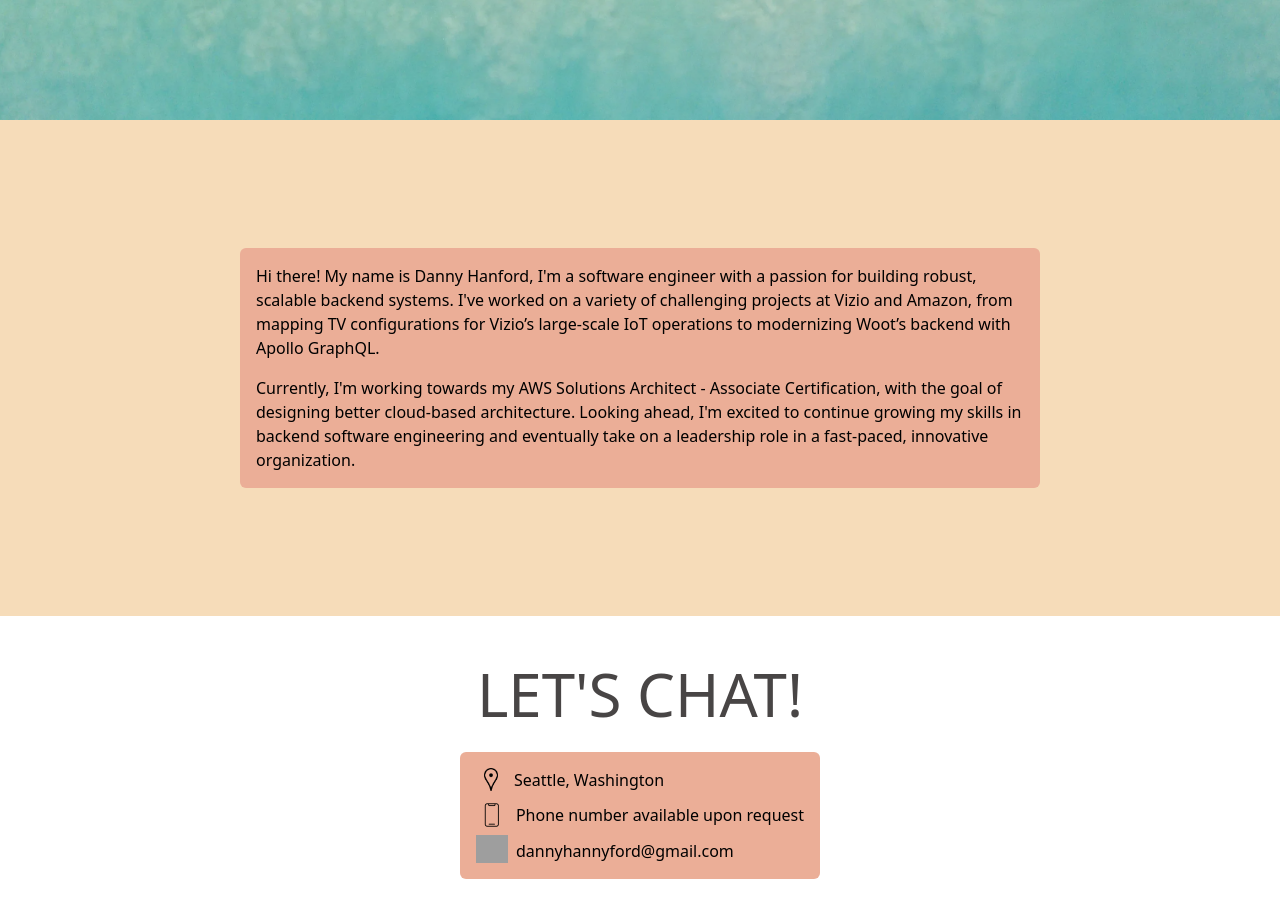
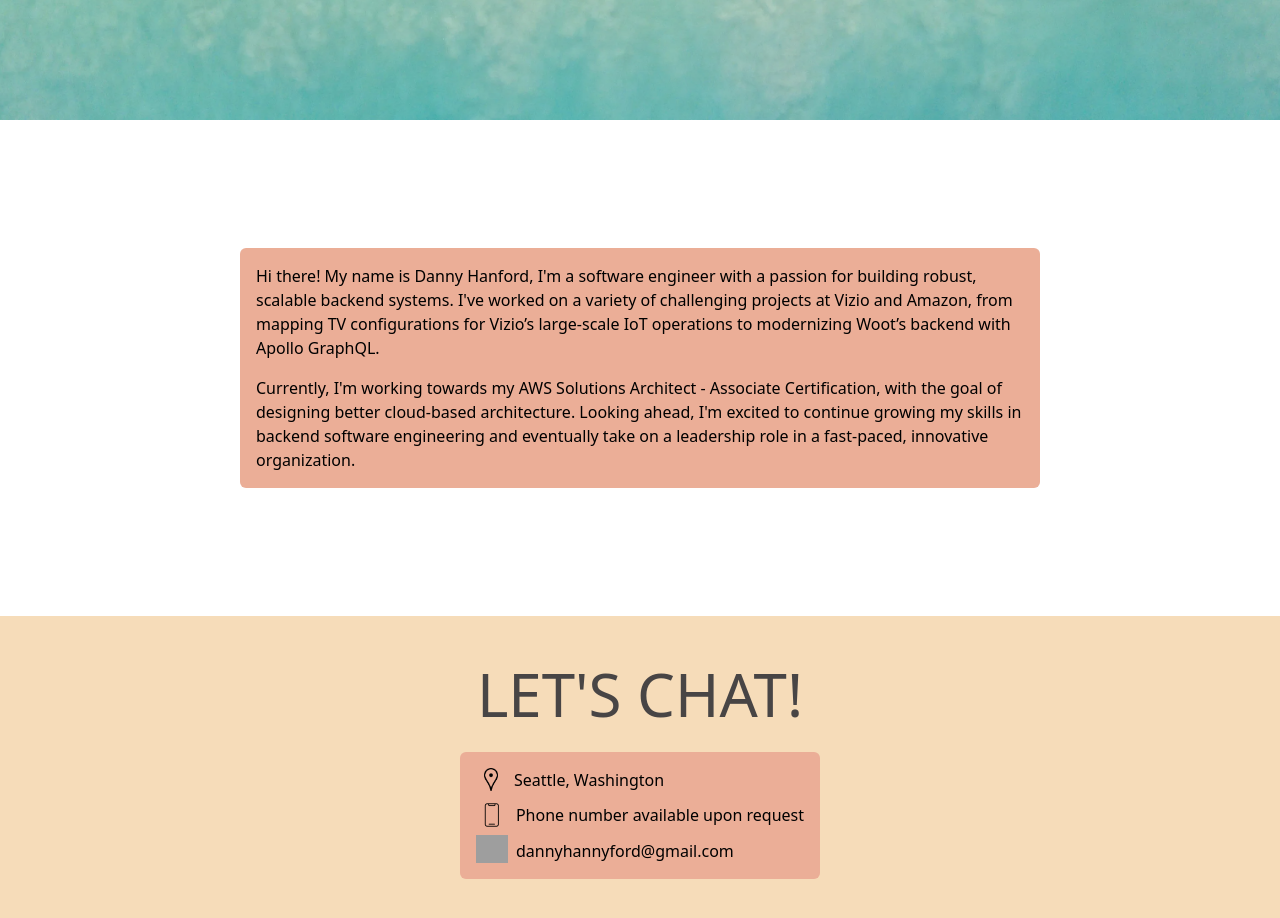
Before and after one commit to dannyhannyford/tynext, a Next.js app: page / in a window 1280 px wide. Shown: the part 680-1598 px from the top of the page. Built offline with nearby package versions, Linux system fonts and the light colour scheme; grey boxes are pictures that could not be loaded.

Commit message:
contact color background

```diff
--- a/pages/About.tsx
+++ b/pages/About.tsx
@@ -4,8 +4,8 @@ import React from 'react';
 export default function About() {
   return (
     <>
-      <div className="flex flex-col bg-beige-400">
-        <div id="about" className="mx-4 my-32 flex flex-row justify-center ">
+      <div className="flex flex-col">
+        <div id="about" className="mx-4 my-32 flex flex-row justify-center">
           <div className="flex flex-col justify-center rounded-md bg-peach-400">
             <div className="m-4 max-w-3xl">
               <div className="mb-4">
--- a/pages/Contact.tsx
+++ b/pages/Contact.tsx
@@ -8,7 +8,7 @@ import mail from '../public/mail.png';
 export default function Contact() {
   return (
     <>
-      <div className="flex flex-col">
+      <div className="flex flex-col bg-beige-400">
         <div
           id="contact"
           className="mb-7 mt-12 text-center text-6xl text-graphite-400"
```
